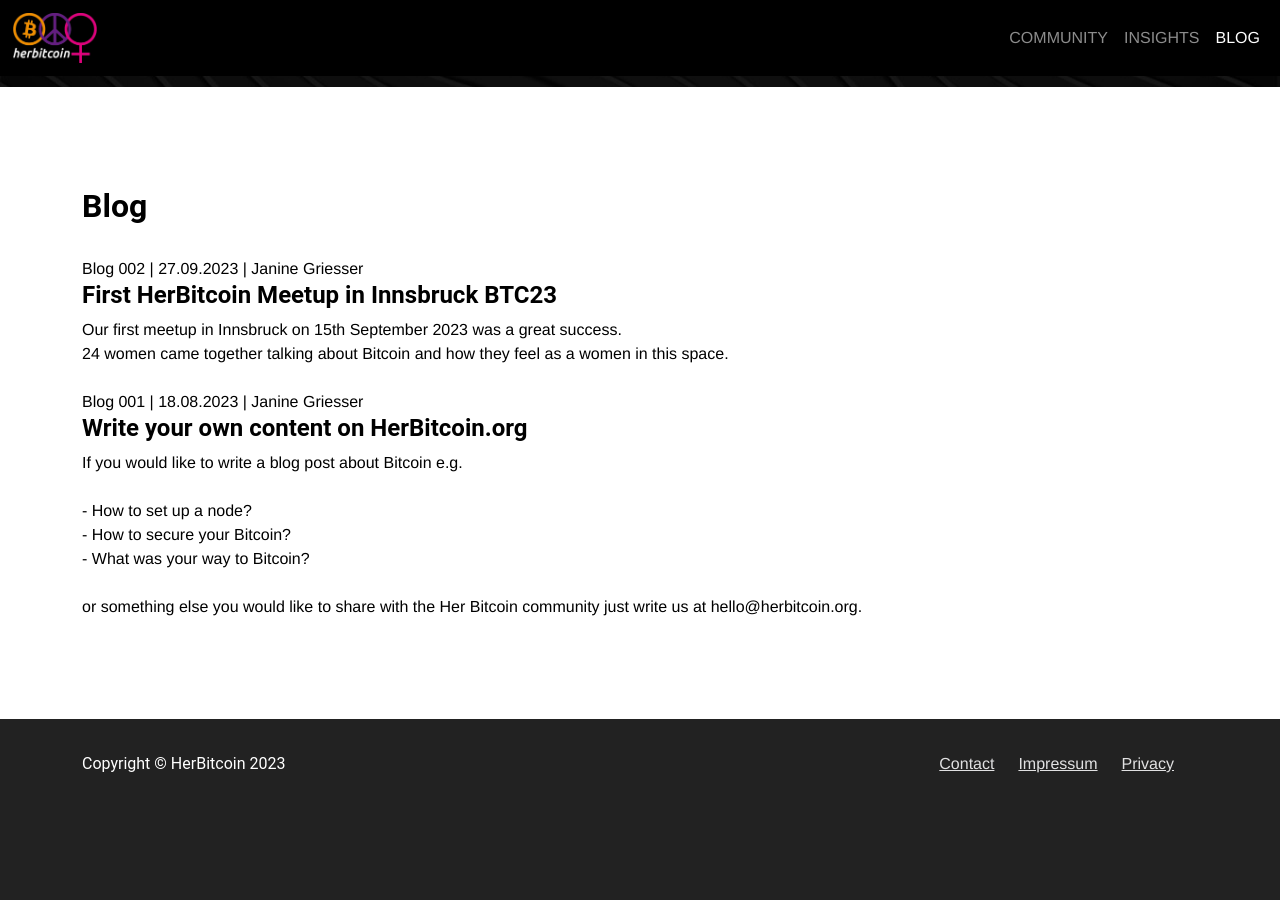
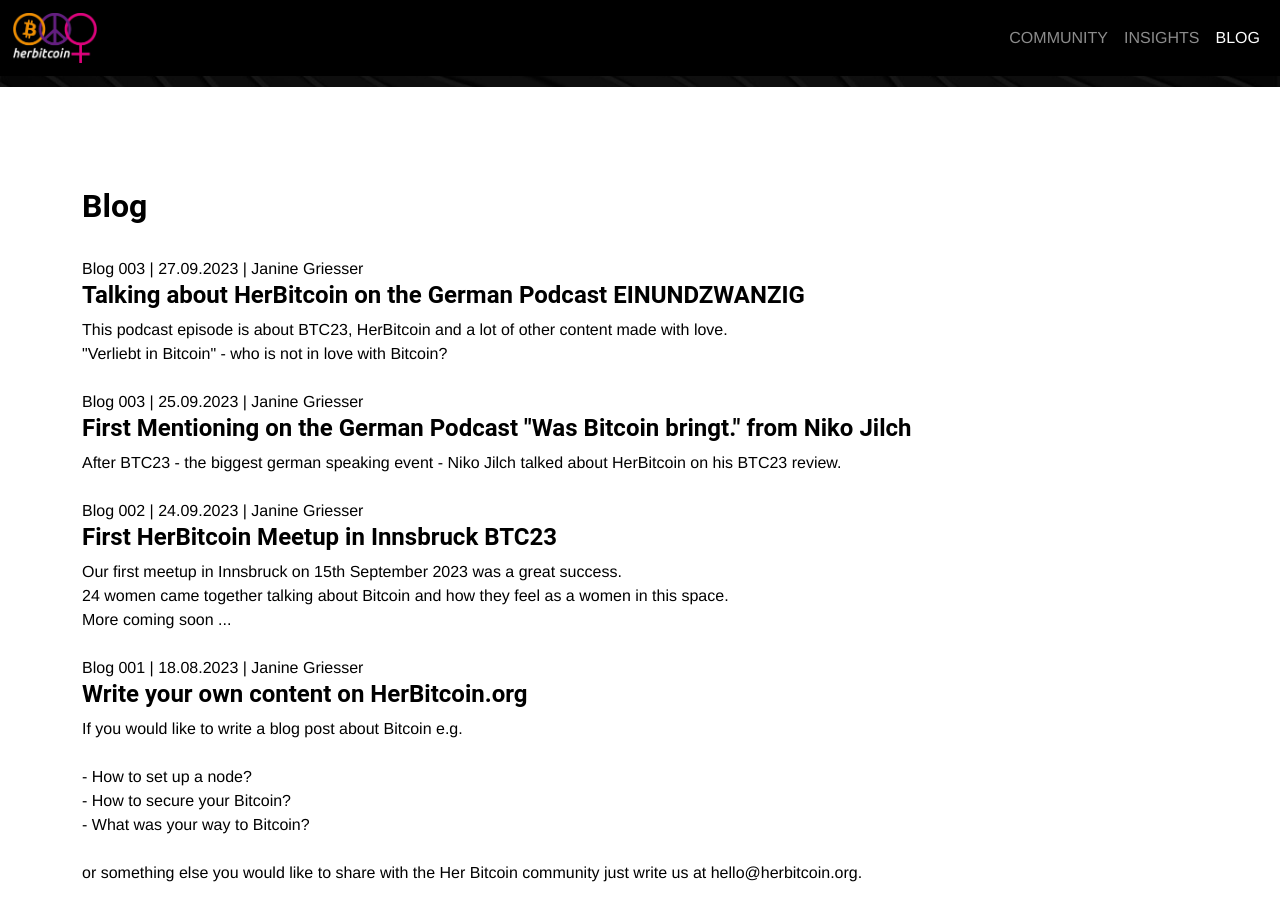
Before and after one commit to HerBitcoin/website, a Jekyll site: the page built from mission/blog.html, in a window 1280 px wide and 900 px high, scrolled down 453 px. Built offline with Jekyll 4.4.1, drawn with Linux system fonts in a browser that asks for light colours; before the commit the page ends 1262 px from its top, so only the background shows below that.

Commit message:
Update blog.yml

```diff
--- a/_data/blog.yml
+++ b/_data/blog.yml
@@ -1,9 +1,25 @@
-- category: Blog 002
+- category: Blog 003
   published: true
   date_time: 27.09.2023
   author: Janine Griesser
+  title: Talking about HerBitcoin on the German Podcast EINUNDZWANZIG
+  content: This podcast episode is about BTC23, HerBitcoin and a lot of other content made with love. <br> "Verliebt in Bitcoin" - who is not in love with Bitcoin?
+  link: https://einundzwanzig.space/podcast/news-201-verliebt-in-bitcoin/
+
+- category: Blog 003
+  published: true
+  date_time: 25.09.2023
+  author: Janine Griesser
+  title: First Mentioning on the German Podcast "Was Bitcoin bringt." from Niko Jilch
+  content: After BTC23 - the biggest german speaking event - Niko Jilch talked about HerBitcoin on his BTC23 review.
+  link: https://www.youtube.com/watch?v=h5M7O09NhhA&t=20s
+
+- category: Blog 002
+  published: true
+  date_time: 24.09.2023
+  author: Janine Griesser
   title: First HerBitcoin Meetup in Innsbruck BTC23
-  content: Our first meetup in Innsbruck on 15th September 2023 was a great success. <br> 24 women came together talking about Bitcoin and how they feel as a women in this space.
+  content: Our first meetup in Innsbruck on 15th September 2023 was a great success. <br> 24 women came together talking about Bitcoin and how they feel as a women in this space. <br> More coming soon ...
   link: https://bconf.de/
 
 - category: Blog 001
```
